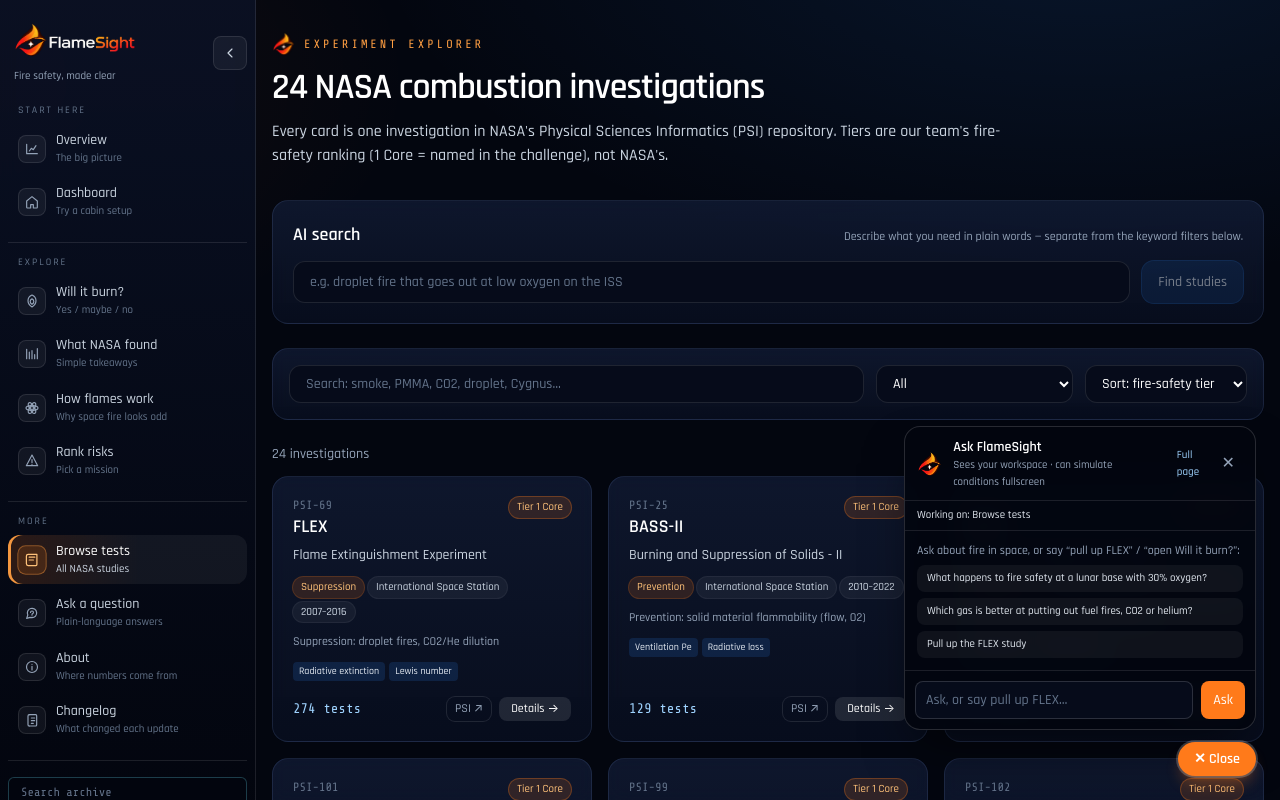
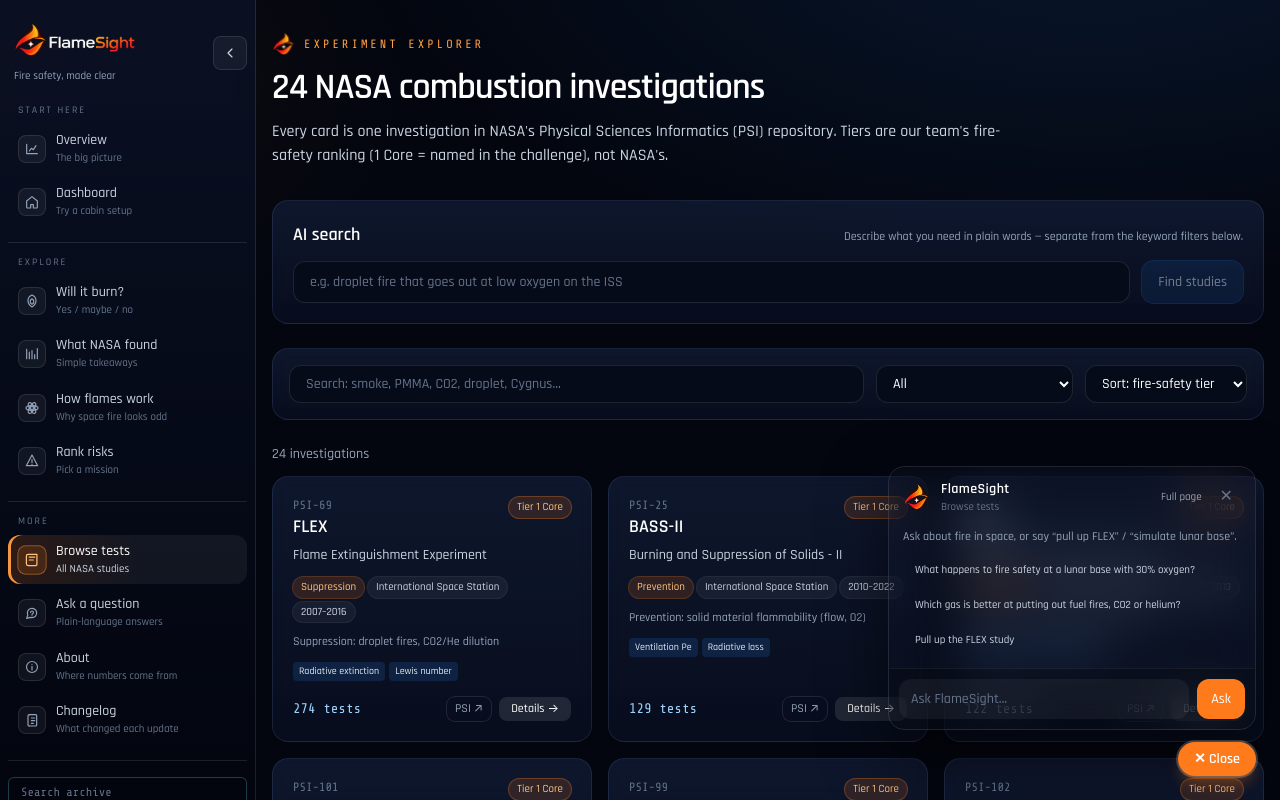
Before and after one commit to TheCodersRish/flamesight, a React (Vite) app: page /#/explorer in a window 1280 px wide. Both pictures are taken after a click on the button "FlameSight AI". Built offline with nearby package versions, Linux system fonts and the light colour scheme.

Commit message:
rishcoder: clean up the AI agent side think window

```diff
--- a/src/components/FloatingChat.tsx
+++ b/src/components/FloatingChat.tsx
@@ -219,82 +219,109 @@ export default function FloatingChat() {
     <div className="pointer-events-none fixed bottom-4 right-4 z-[60] flex flex-col items-end gap-3 sm:bottom-6 sm:right-6">
       {open && (
         <section
-          className="pointer-events-auto flex w-[min(100vw-2rem,22rem)] flex-col overflow-hidden rounded-2xl border border-white/15 bg-space-950/95 shadow-2xl shadow-black/50 backdrop-blur-md"
+          className="pointer-events-auto flex w-[min(100vw-2rem,23rem)] flex-col overflow-hidden rounded-2xl border border-white/10 bg-space-950/98 shadow-[0_24px_64px_rgba(0,0,0,0.55)] backdrop-blur-xl"
           role="dialog"
           aria-label="Ask FlameSight"
         >
-          <header className="flex items-center justify-between gap-2 border-b border-white/10 px-3 py-2.5">
+          <header className="flex items-center justify-between gap-2 px-3.5 pt-3 pb-2">
             <div className="flex min-w-0 items-center gap-2.5">
-              <BrandLogo variant="mark" imgClassName="h-8 w-8 shrink-0" />
+              <BrandLogo variant="mark" imgClassName="h-7 w-7 shrink-0" />
               <div className="min-w-0">
-                <p className="text-sm font-semibold text-white">Ask FlameSight</p>
-                <p className="text-[11px] text-slate-400">Sees your workspace · can simulate conditions fullscreen</p>
+                <p className="text-sm font-semibold tracking-wide text-white">FlameSight</p>
+                <p className="truncate text-[11px] text-slate-500" title={workspace}>{where}</p>
               </div>
             </div>
-            <div className="flex items-center gap-1">
-              <Link to="/analyst" className="rounded-lg px-2 py-1 text-[11px] text-micro-300 hover:bg-white/10" onClick={() => setOpen(false)}>
+            <div className="flex shrink-0 items-center gap-0.5">
+              <Link to="/analyst" className="rounded-md px-2 py-1 text-[11px] text-slate-400 hover:bg-white/[0.08] hover:text-micro-200" onClick={() => setOpen(false)}>
                 Full page
               </Link>
-              <button type="button" onClick={() => setOpen(false)} className="rounded-lg px-2 py-1 text-slate-400 hover:bg-white/10 hover:text-white" aria-label="Close chat">
+              <button type="button" onClick={() => setOpen(false)} className="rounded-md px-2 py-1 text-slate-500 hover:bg-white/[0.08] hover:text-white" aria-label="Close chat">
                 ✕
               </button>
             </div>
           </header>
 
-          <div className="border-b border-white/10 px-3 py-1.5">
-            <p className="truncate text-[11px] text-micro-200/90" title={workspace}>
-              Working on: {where}
+          <div ref={listRef} className="max-h-[min(52vh,24rem)] space-y-4 overflow-y-auto px-3.5 pb-3 scrollbar-thin">
+            {!latest && (
+              <div className="space-y-2 pt-1">
+                <p className="text-[12px] leading-relaxed text-slate-400">
+                  Ask about fire in space, or say “pull up FLEX” / “simulate lunar base”.
                 </p>
-          </div>
-
-          <div ref={listRef} className="max-h-[min(50vh,22rem)] space-y-3 overflow-y-auto px-3 py-3 scrollbar-thin">
-            {!latest && (
-              <div className="space-y-1.5">
-                <p className="text-xs text-slate-400">Ask about fire in space, or say “pull up FLEX” / “open Will it burn?”:</p>
+                <div className="space-y-1">
                   {SAMPLE_QUESTIONS.slice(0, 2).map(s => (
-                  <button key={s} type="button" onClick={() => ask(s)} className="block w-full rounded-lg bg-white/5 px-2.5 py-1.5 text-left text-[11px] leading-snug text-slate-200 hover:bg-white/10">
+                    <button key={s} type="button" onClick={() => ask(s)} className="block w-full rounded-xl px-3 py-2 text-left text-[11px] leading-snug text-slate-300 transition-colors hover:bg-white/[0.06] hover:text-white">
                       {s}
                     </button>
                   ))}
-                <button type="button" onClick={() => ask('Pull up the FLEX study')} className="block w-full rounded-lg bg-white/5 px-2.5 py-1.5 text-left text-[11px] leading-snug text-slate-200 hover:bg-white/10">
+                  <button type="button" onClick={() => ask('Pull up the FLEX study')} className="block w-full rounded-xl px-3 py-2 text-left text-[11px] leading-snug text-slate-300 transition-colors hover:bg-white/[0.06] hover:text-white">
                     Pull up the FLEX study
                   </button>
                 </div>
+              </div>
             )}
             {latest && (
-              <article className="space-y-3">
-                <div className="rounded-xl bg-white/[0.06] px-3 py-2">
-                  <p className="text-[10px] font-medium uppercase tracking-wider text-slate-500">You asked</p>
-                  <p className="mt-0.5 text-sm font-medium text-white">{latest.question}</p>
+              <article className="space-y-3.5 pt-0.5">
+                <div className="ml-6 rounded-2xl rounded-tr-md bg-white/[0.07] px-3.5 py-2.5">
+                  <p className="text-sm leading-snug text-white">{latest.question}</p>
                 </div>
-                <div className="rounded-xl border border-white/10 bg-gradient-to-b from-white/[0.05] to-transparent px-3 py-2.5">
-                  <p className="mb-2 text-[10px] font-medium uppercase tracking-wider text-micro-300/90">
-                    {latest.source === 'gemini' ? 'Live AI answer' : latest.state === 'loading' ? 'AI writing…' : 'AI unavailable'}
-                    {latest.state === 'loading' && latest.source === 'gemini' ? ' · writing…' : ''}
+
+                <div className="think-window rounded-2xl rounded-tl-md bg-gradient-to-b from-white/[0.04] to-transparent px-3.5 py-3 ring-1 ring-inset ring-white/[0.06]">
+                  <div className="mb-2 flex items-center gap-2">
+                    {latest.state === 'loading' ? (
+                      <>
+                        <span className="think-dots" aria-hidden>
+                          <i /><i /><i />
+                        </span>
+                        <p className="text-[11px] font-medium text-micro-200/90">
+                          {display ? 'Writing answer' : 'Thinking'}
                         </p>
-                  {display ? (
-                    <AiAnswer text={display} />
-                  ) : latest.state === 'loading' ? (
-                    <p className="text-sm text-cyan-100/90">Writing the AI answer…</p>
+                      </>
                     ) : (
-                    <p className="text-sm text-slate-400">The AI could not answer right now. Try again in a moment.</p>
+                      <p className="text-[11px] font-medium text-slate-500">
+                        {latest.source === 'gemini' ? 'Answer' : 'Unavailable'}
+                      </p>
                     )}
                   </div>
+                  {display ? (
+                    <div className={latest.state === 'loading' ? 'think-stream' : undefined}>
+                      <AiAnswer text={display} />
+                    </div>
+                  ) : latest.state === 'loading' ? (
+                    <p className="text-[13px] leading-relaxed text-slate-400">
+                      Matching NASA notes, then drafting a short answer…
+                    </p>
+                  ) : (
+                    <p className="text-[13px] leading-relaxed text-slate-400">
+                      The AI could not answer right now. Try again in a moment.
+                    </p>
+                  )}
+                </div>
+
+                {(latest.simulated && !latest.pendingSim) || (latest.opened && !latest.pendingOpen && !latest.pendingSim) ? (
+                  <div className="space-y-1.5">
                     {latest.simulated && !latest.pendingSim && (
-                  <p className="rounded-lg bg-flame-500/15 px-2.5 py-1.5 text-[11px] text-flame-100">
-                    Simulating fullscreen: {latest.simulated.label}
+                      <p className="text-[11px] text-flame-200/90">
+                        Simulating fullscreen · {latest.simulated.label}
                       </p>
                     )}
                     {latest.opened && !latest.pendingOpen && !latest.pendingSim && (
-                  <p className="rounded-lg bg-micro-500/15 px-2.5 py-1.5 text-[11px] text-micro-100">
-                    On screen: {latest.opened.label}
+                      <p className="text-[11px] text-micro-200/90">
+                        On screen · {latest.opened.label}
                       </p>
                     )}
+                  </div>
+                ) : null}
+
+                {latest.caveats.length > 0 && (
+                  <div className="space-y-1 border-t border-white/[0.06] pt-2.5">
                     {latest.caveats.map(c => (
-                  <p key={c} className="rounded-lg bg-amber-500/10 px-2.5 py-1.5 text-[11px] leading-snug text-amber-100">
-                    ⚠ {simplifyText(c)}
+                      <p key={c} className="text-[11px] leading-snug text-amber-200/80">
+                        {simplifyText(c)}
                       </p>
                     ))}
+                  </div>
+                )}
+
                 {latest.hits.length > 0 && (
                   <div className="flex flex-wrap gap-1.5">
                     {latest.hits.map(h => (
@@ -306,22 +333,25 @@ export default function FloatingChat() {
                             i === 0 ? { ...turn, pendingOpen: { path: `/explorer/${h.accession}`, label: h.label } } : turn
                           )));
                         }}
-                        className="rounded-md bg-white/5 px-2 py-1 text-[10px] font-medium text-micro-200 ring-1 ring-white/10 hover:bg-white/10"
+                        className="rounded-lg px-2 py-1 text-[10px] font-medium text-slate-400 transition-colors hover:bg-white/[0.06] hover:text-micro-200"
                       >
                         {h.accession}
                       </button>
                     ))}
                   </div>
                 )}
+
                 {turns.length > 1 && (
-                  <p className="text-[10px] text-slate-500">{turns.length - 1} earlier question{turns.length > 2 ? 's' : ''} this session</p>
+                  <p className="text-[10px] text-slate-600">
+                    {turns.length - 1} earlier this session
+                  </p>
                 )}
               </article>
             )}
           </div>
 
           <form
-            className="flex gap-2 border-t border-white/10 p-2.5"
+            className="flex items-center gap-2 border-t border-white/[0.06] bg-black/20 px-2.5 py-2.5"
             onSubmit={e => { e.preventDefault(); ask(q); }}
           >
             <label htmlFor="float-ask" className="sr-only">Your question</label>
@@ -329,10 +359,10 @@ export default function FloatingChat() {
               id="float-ask"
               value={q}
               onChange={e => setQ(e.target.value)}
-              placeholder="Ask, or say pull up FLEX…"
-              className="min-w-0 flex-1 rounded-lg border border-white/15 bg-space-900 px-2.5 py-2 text-sm text-white placeholder:text-slate-500"
+              placeholder="Ask FlameSight…"
+              className="min-w-0 flex-1 rounded-xl border-0 bg-white/[0.05] px-3 py-2.5 text-sm text-white placeholder:text-slate-500 focus:bg-white/[0.07] focus:outline-none focus:ring-1 focus:ring-white/15"
             />
-            <button type="submit" className="rounded-lg bg-flame-500 px-3 py-2 text-sm font-medium text-white hover:bg-flame-400">
+            <button type="submit" className="rounded-xl bg-flame-500 px-3.5 py-2.5 text-sm font-medium text-white hover:bg-flame-400">
               Ask
             </button>
           </form>
```
Also changed, not shown: src/index.css (+39 -0 lines). Lines whose indentation alone changed are shown as unchanged.
